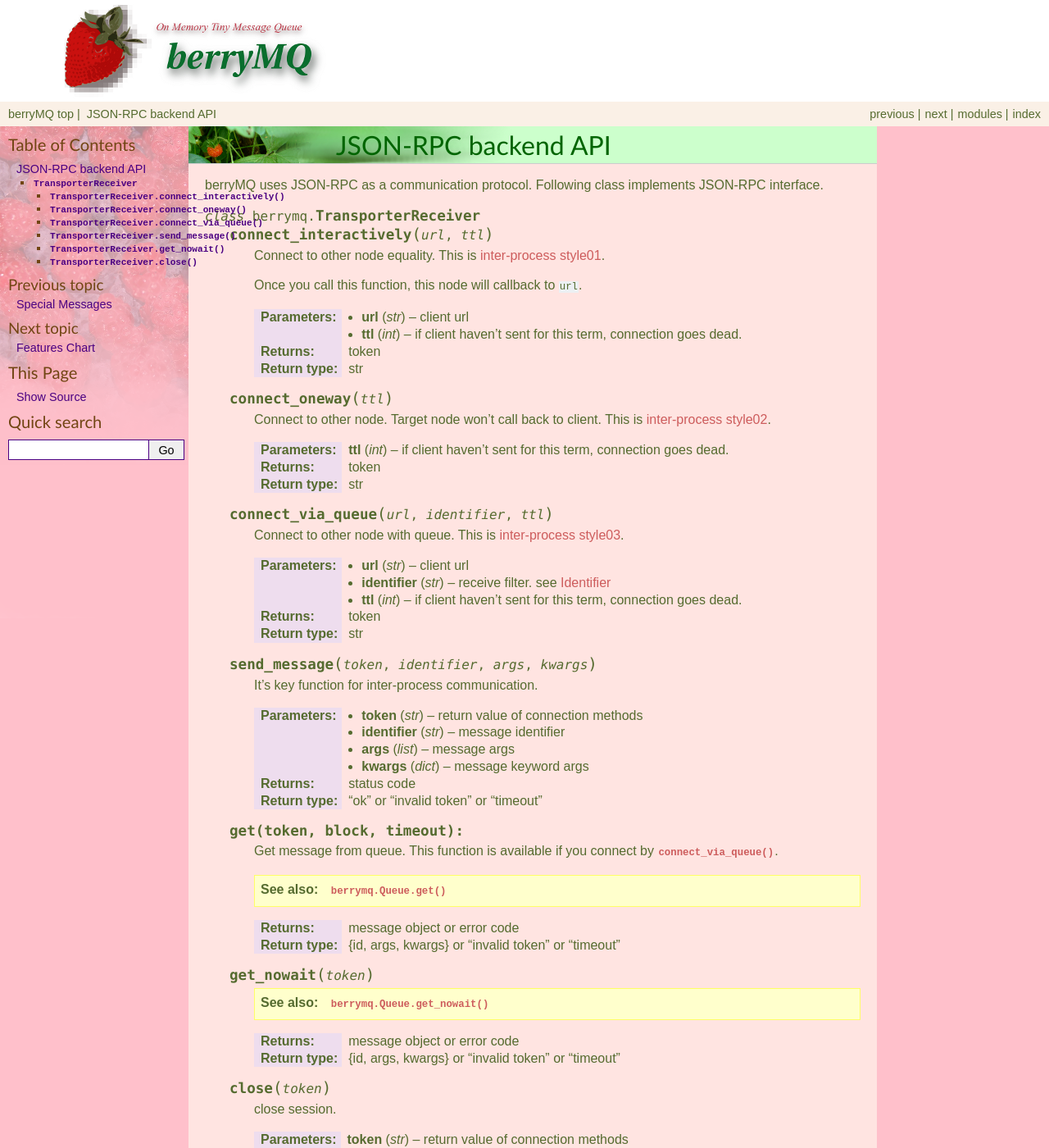
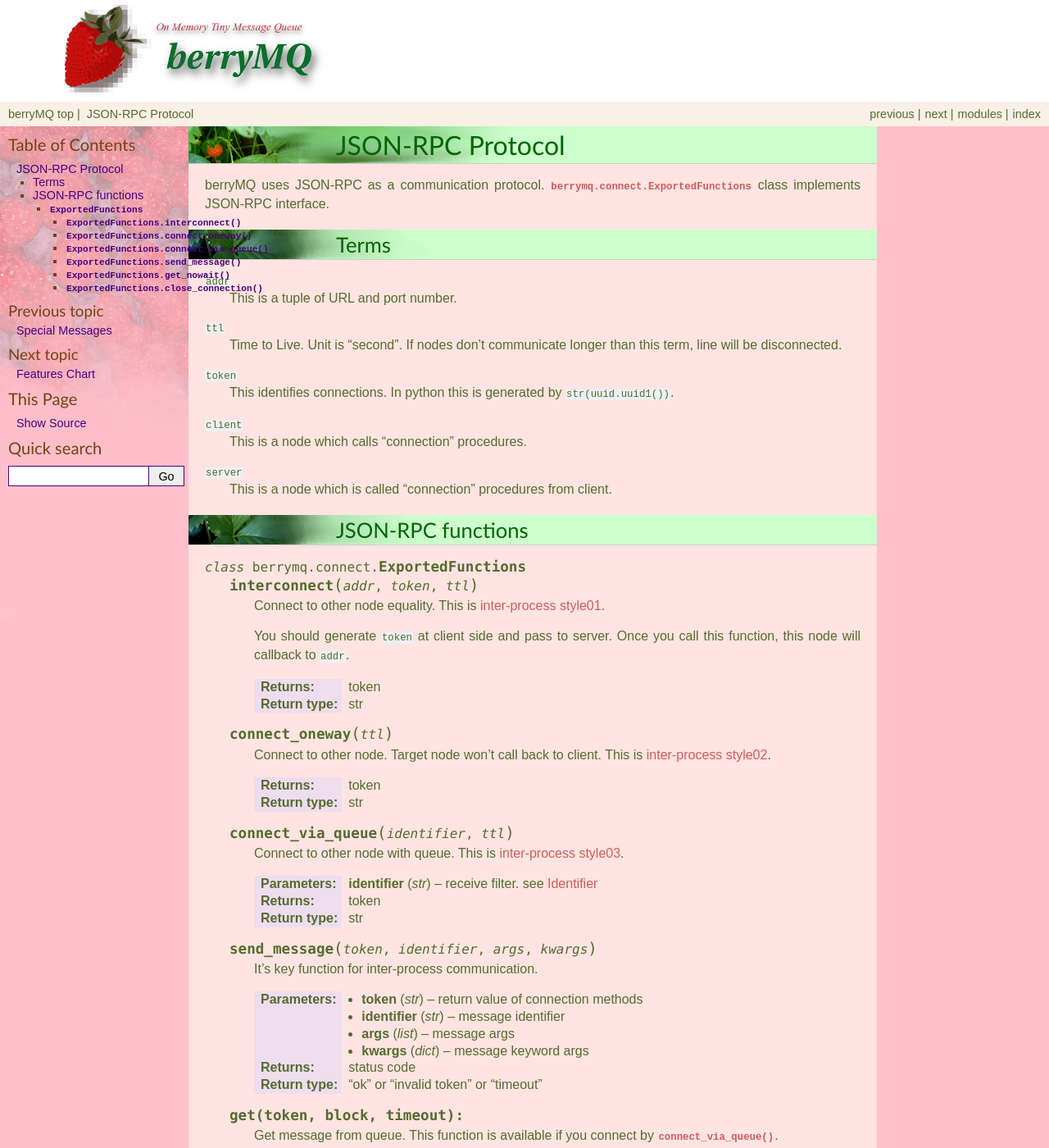
Before and after one commit to shibukawa/berrymq, a Sphinx documentation site: the page built from docs/source/rpc_protocol.rst, in a window 1280 px wide and 1400 px high. Shown: the whole window at 82% size. Built offline with Sphinx 7.4.7, drawn with Linux system fonts in a browser that asks for light colours; some of the changed text lies outside the part shown.

Commit message:
python2: intercommunication API added

```diff
--- a/docs/source/index.rst
+++ b/docs/source/index.rst
@@ -25,7 +25,7 @@ Documentation
    pythonapi
    rubyapi
    messages
-   jsonapi
+   rpc_protocol
    features
    thanks
 
--- a/docs/source/intro.rst
+++ b/docs/source/intro.rst
@@ -141,11 +141,9 @@ There are two methods to get message. :meth:`berryMQ.Queue.get` and :meth:`berry
 Inter-Process Communication
 ===========================
 
-.. warning::
+.. versionadded:: 0.2
 
-   This is planning feature.
-
-berryMQ planning inter-process communication. berryMQ sends message via JSON-RPC. So any language which can speak JSON-RPC will be able to connect.
+berryMQ supports inter-process communication. berryMQ sends message via JSON-RPC. So any language which can speak JSON-RPC will be able to connect.
 
 .. _inter_process_style01:
 
--- a/docs/source/jsonapi.rst
+++ b/docs/source/rpc_protocol.rst
@@ -1,25 +1,45 @@
-====================
-JSON-RPC backend API
-====================
+=================
+JSON-RPC Protocol
+=================
 
 berryMQ uses JSON-RPC as a communication protocol.
-Following class implements JSON-RPC interface.
+:class:`berrymq.connect.ExportedFunctions` class implements JSON-RPC interface.
 
-.. currentmodule:: berrymq
+Terms
+=====
 
-.. class:: TransporterReceiver
+``addr``
+   This is a tuple of URL and port number.
 
-   .. method:: connect_interactively(url, ttl)
+``ttl``
+   Time to Live. Unit is "second".
+   If nodes don't communicate longer than this term, line will be disconnected.
+
+``token``
+   This identifies connections. In python this is generated by ``str(uuid.uuid1())``.
+
+``client``
+   This is a node which calls "connection" procedures.
+
+``server``
+   This is a node which is called "connection" procedures from client.
+
+
+.. currentmodule:: berrymq.connect
+
+JSON-RPC functions
+==================
+
+.. class:: ExportedFunctions
+
+   .. method:: interconnect(addr, token, ttl)
 
       Connect to other node equality.
       This is :ref:`inter-process style01 <inter_process_style01>`.
 
-      Once you call this function, this node will callback to ``url``.
+      You should generate ``token`` at client side and pass to server.
+      Once you call this function, this node will callback to ``addr``.
 
-      :param url: client url
-      :type  url: str
-      :param ttl: if client haven't sent for this term, connection goes dead.
-      :type  ttl: int
       :return: token
       :rtype: str
 
@@ -28,22 +48,16 @@ Following class implements JSON-RPC interface.
       Connect to other node. Target node won't call back to client.
       This is :ref:`inter-process style02 <inter_process_style02>`.
 
-      :param ttl: if client haven't sent for this term, connection goes dead.
-      :type  ttl: int
       :return: token
       :rtype: str
 
-   .. method:: connect_via_queue(url, identifier, ttl)
+   .. method:: connect_via_queue(identifier, ttl)
 
       Connect to other node with queue.
       This is :ref:`inter-process style03 <inter_process_style03>`.
 
-      :param url: client url
-      :type  url: str
       :param identifier: receive filter. see :ref:`identifier`
       :type  identifier: str
-      :param ttl: if client haven't sent for this term, connection goes dead.
-      :type  ttl: int
       :return: token
       :rtype: str
 
```
Also changed, not shown: other parts of docs/source/rpc_protocol.rst (+1 -1 lines), docs/source/pythonapi.rst (+35 -5 lines), 6 other files.
